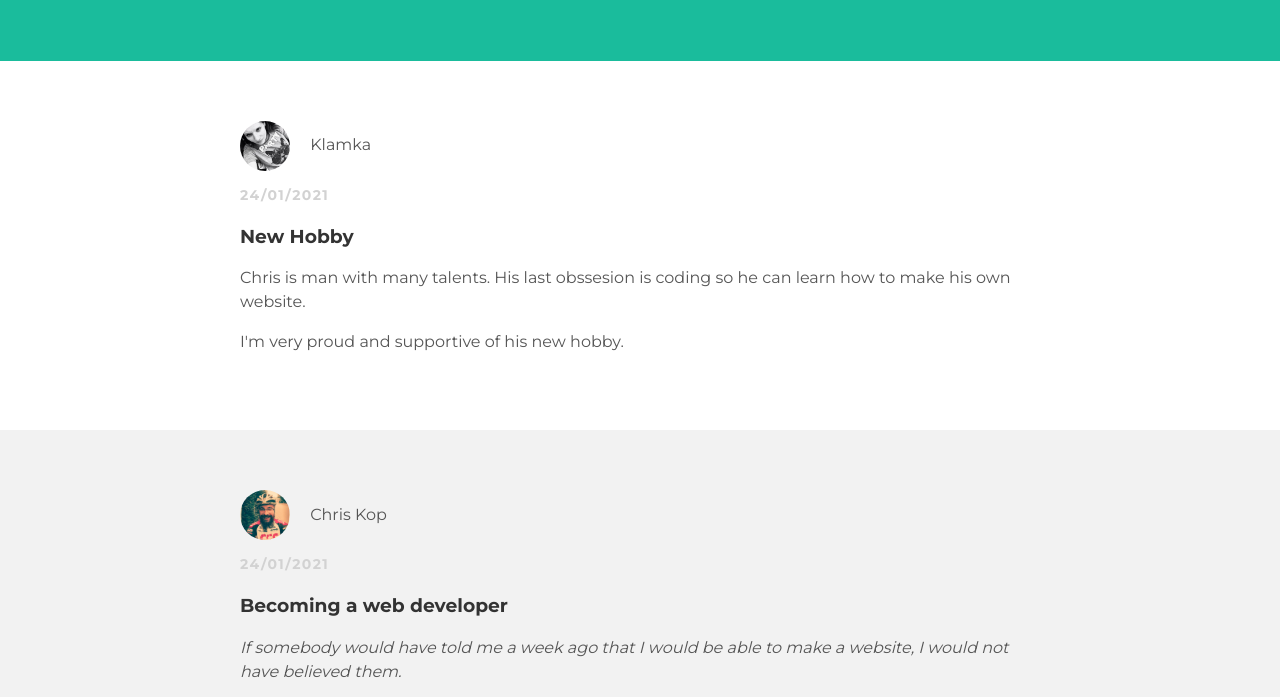
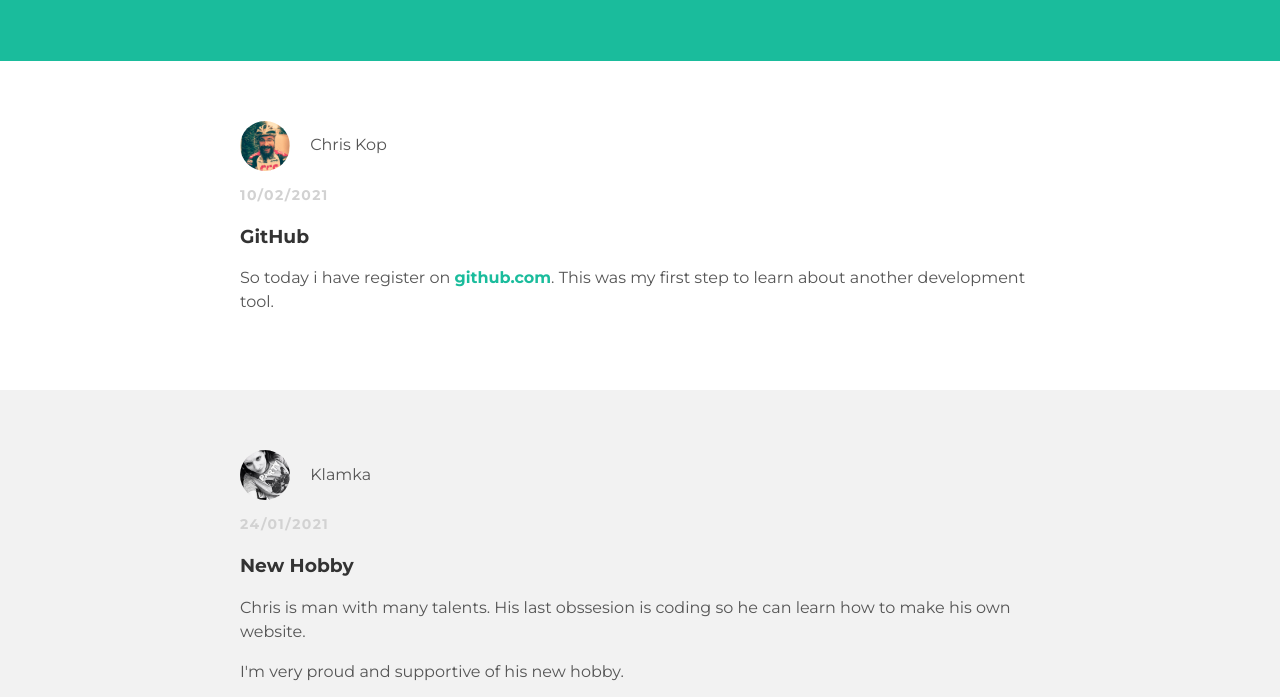
Before and after one commit to frostysoul87/frostysoul87.github.io, a plain HTML site: page index.html in a window 1280 px wide. Shown: the part 89-786 px from the top of the page. Drawn offline with Linux system fonts and the light colour scheme.

Commit message:
Update index.html

```diff
--- a/index.html
+++ b/index.html
@@ -22,7 +22,28 @@
       </div>
 
       <div id="content">
-      <div class="post-conteiner">
+
+           <div class="post-conteiner">
+          <div class="post">
+              <div class="post-author">
+              <img src="img/me.jpg">
+              <span>Chris Kop</span>
+            </div>
+            <p class="post-date">10/02/2021</p>
+            <h3 class="post-title"><strong>GitHub</strong></h3>
+            <div class="post-content">
+              <p>So today i have register on <strong><a href="http://github.com" target="_blank">github.com</a></strong>.
+                This was my first step to learn about another development tool.
+              </p>
+
+            </div>
+        </div>
+
+
+
+
+
+        <div class="post-conteiner">
         <div class="post">
             <div class="post-author">
               <img src="img/pati.jpg">
```
